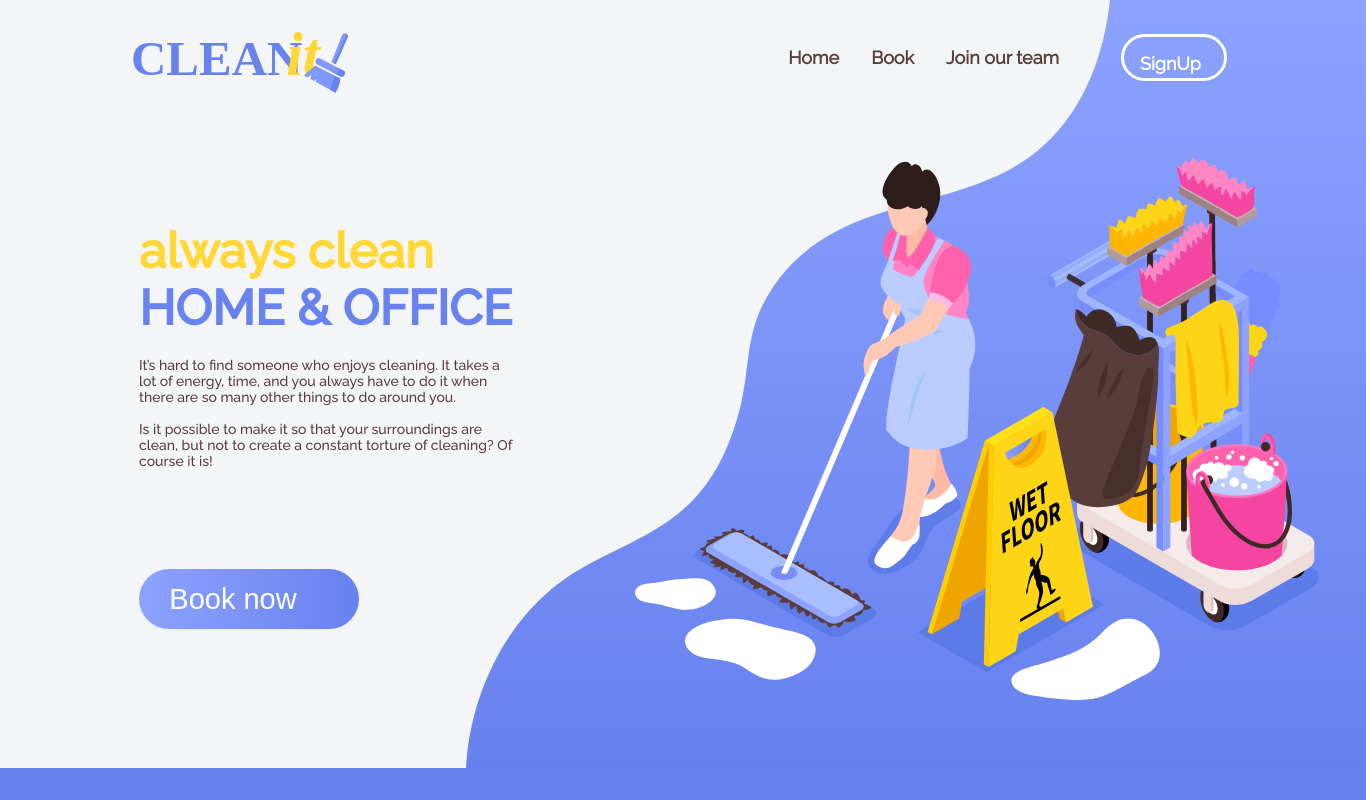
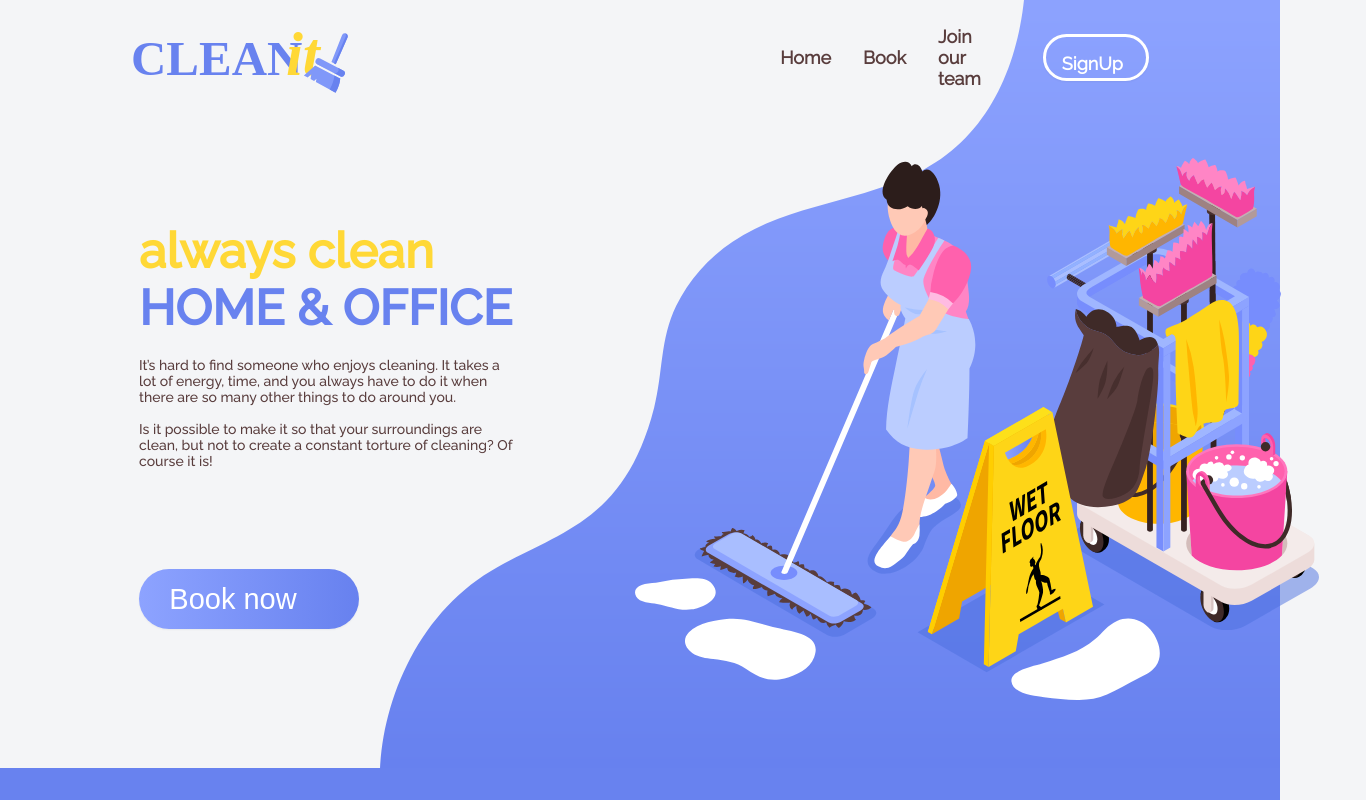
Before and after one commit to TataGurevich/ProjectCleanIt, a React (Create React App) app: page / in a window 1280 px wide. Shown: the top 800 px of the page, 1366 px wide, since content can reach past the window. Built offline with nearby package versions, Linux system fonts and the light colour scheme.

Commit message:
воевала с шириной блоков - подгоняла все для ширины в 100% сделала форму join и переделала немного дизайн обеих форм(join и singin)

```diff
--- a/src/App.css
+++ b/src/App.css
@@ -18,8 +18,8 @@ body {
   margin: 0;
   padding: 0;
   background: #f4f5f7;
-  width: 1366px;
-  /*width: 100%;*/
+  /*width: 1366px;*/
+  width: 100%;
   font-family: MyRelewayMedium;
 
 }
```
